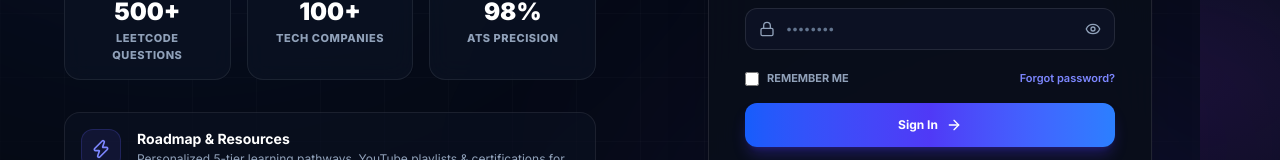
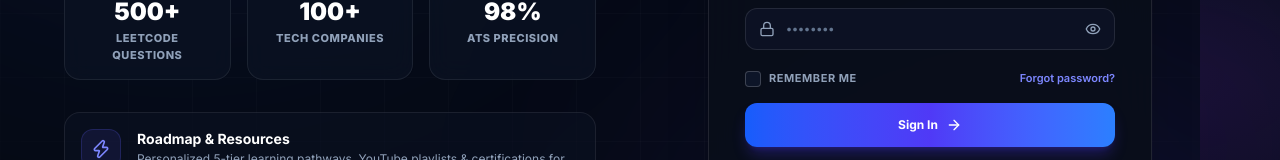
Before and after one commit to palamooradithyagoud/SkillsCatalyst, a Next.js app in the folder frontend/: page /login in a window 1280 px wide. Shown: the part 563-723 px from the top of the page. Built offline with nearby package versions, Linux system fonts and the light colour scheme; no server answers.

Commit message:
changes made in the login page

```diff
--- a/frontend/app/globals.css
+++ b/frontend/app/globals.css
@@ -216,6 +216,17 @@ body {
 
 .input-glass::placeholder { color: var(--text-muted); }
 
+/* ────────────── BROWSER AUTOFILL OVERRIDE (NO WHITE BG) ────────────── */
+input:-webkit-autofill,
+input:-webkit-autofill:hover,
+input:-webkit-autofill:focus,
+input:-webkit-autofill:active {
+  -webkit-box-shadow: 0 0 0px 1000px #090e1a inset !important;
+  -webkit-text-fill-color: #ffffff !important;
+  caret-color: #ffffff !important;
+  transition: background-color 50000s ease-in-out 0s;
+}
+
 /* ────────────── BTN PRIMARY ────────────── */
 .btn-primary {
   background: linear-gradient(135deg, #3b82f6 0%, #2563eb 100%);
--- a/frontend/app/login/page.tsx
+++ b/frontend/app/login/page.tsx
@@ -17,6 +17,7 @@ import {
   Target,
   Eye,
   EyeOff,
+  Check,
 } from "lucide-react";
 import { motion, AnimatePresence } from "framer-motion";
 import { useAuth } from "@/lib/auth";
@@ -500,14 +501,20 @@ export default function LoginPage() {
 
                     {/* Remember Me & Forgot Password Row */}
                     <div className="flex items-center justify-between text-[11px] pt-1">
-                      <label className="flex items-center gap-2 font-bold text-slate-400 cursor-pointer select-none">
-                        <input
-                          type="checkbox"
-                          checked={rememberMe}
-                          onChange={(e) => setRememberMe(e.target.checked)}
-                          className="rounded border-slate-700 bg-slate-900 text-indigo-600 focus:ring-indigo-500 w-3.5 h-3.5"
-                        />
-                        <span>REMEMBER ME</span>
+                      <label className="flex items-center gap-2 font-bold text-slate-400 cursor-pointer select-none group">
+                        <div
+                          onClick={() => setRememberMe(!rememberMe)}
+                          className={`w-4 h-4 rounded border transition-all flex items-center justify-center ${
+                            rememberMe
+                              ? "bg-gradient-to-r from-blue-600 to-indigo-600 border-indigo-500 text-white shadow-sm shadow-indigo-500/50"
+                              : "bg-slate-900/90 border-white/20 group-hover:border-white/40 text-transparent"
+                          }`}
+                        >
+                          <Check className="w-3 h-3 stroke-[3]" />
+                        </div>
+                        <span className="text-[11px] font-bold tracking-wider text-slate-400 group-hover:text-slate-200 transition-colors">
+                          REMEMBER ME
+                        </span>
                       </label>
                       <a
                         href="#"
```
